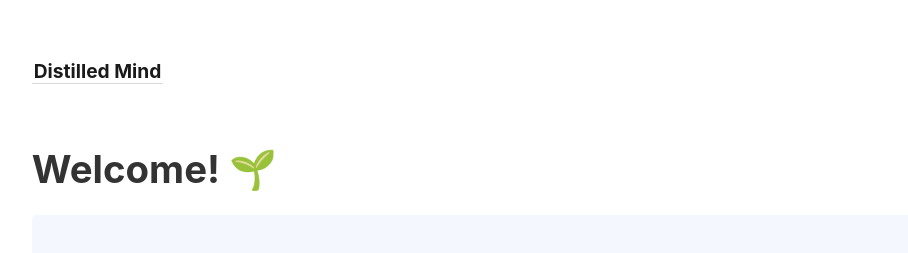
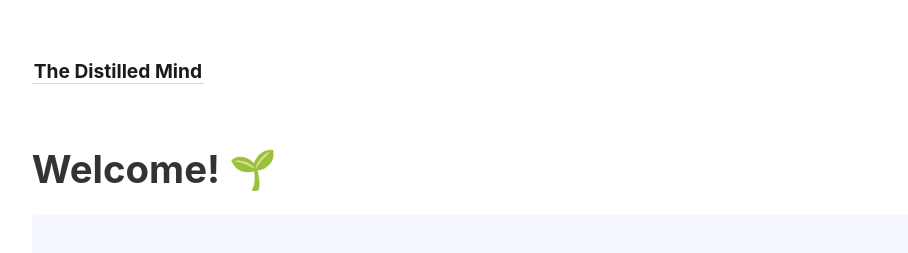
Before and after one commit to shirelaktoun/secondbrain, a Jekyll site: the page built from _pages/index.md, in a window 1280 px wide. Shown: the top 253 px of the page, without its empty margins (45-953 px from the left). Built offline with Jekyll 4.4.1, drawn with Linux system fonts in a browser that asks for light colours.

Commit message:
name change

```diff
--- a/_config.yml
+++ b/_config.yml
@@ -1,4 +1,4 @@
-title:               Distilled Mind
+title:               The Distilled Mind
 include:             ['_pages']
 exclude:             ['_includes/notes_graph.json']
 # You may need to change the base URL depending on your deploy configuration.
```
